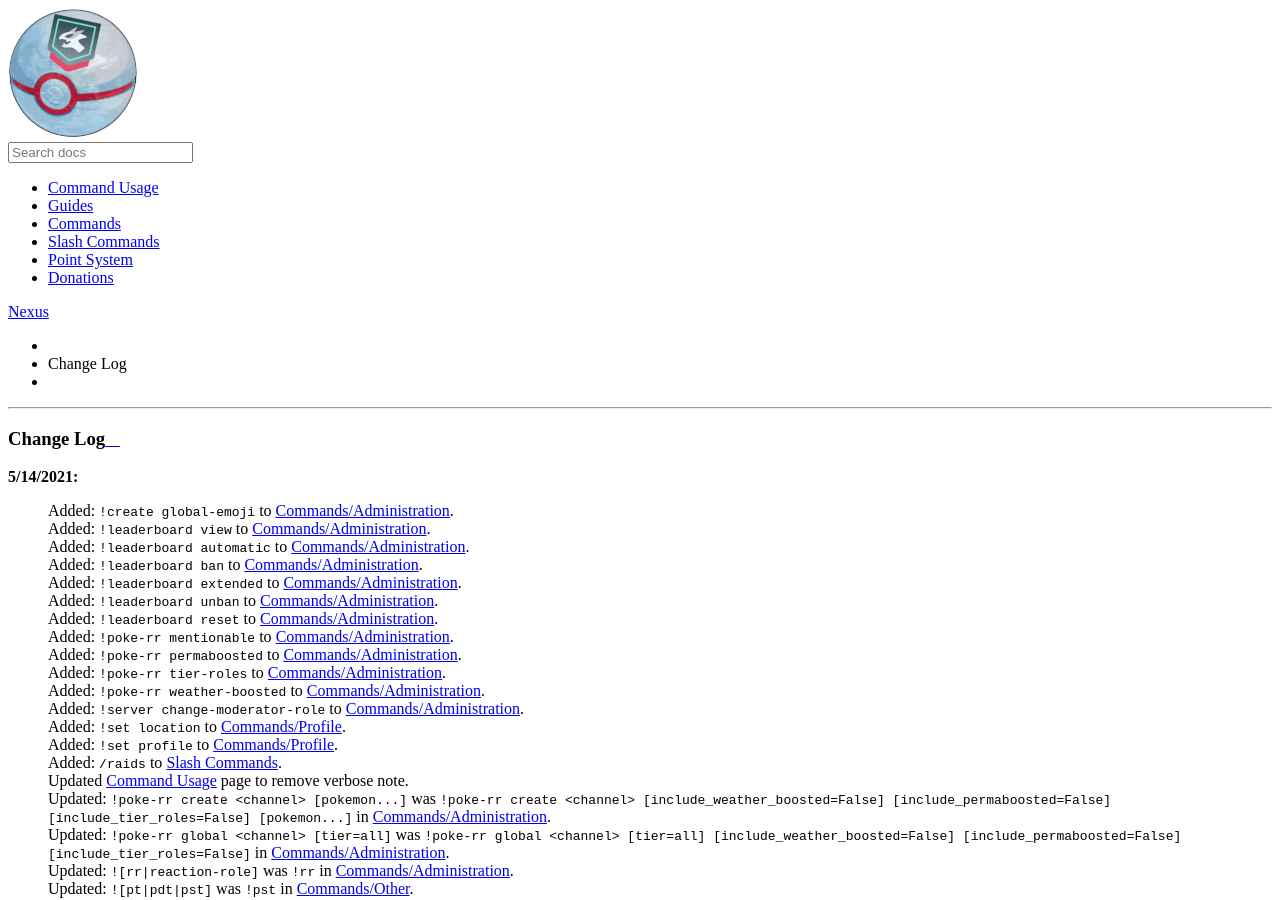
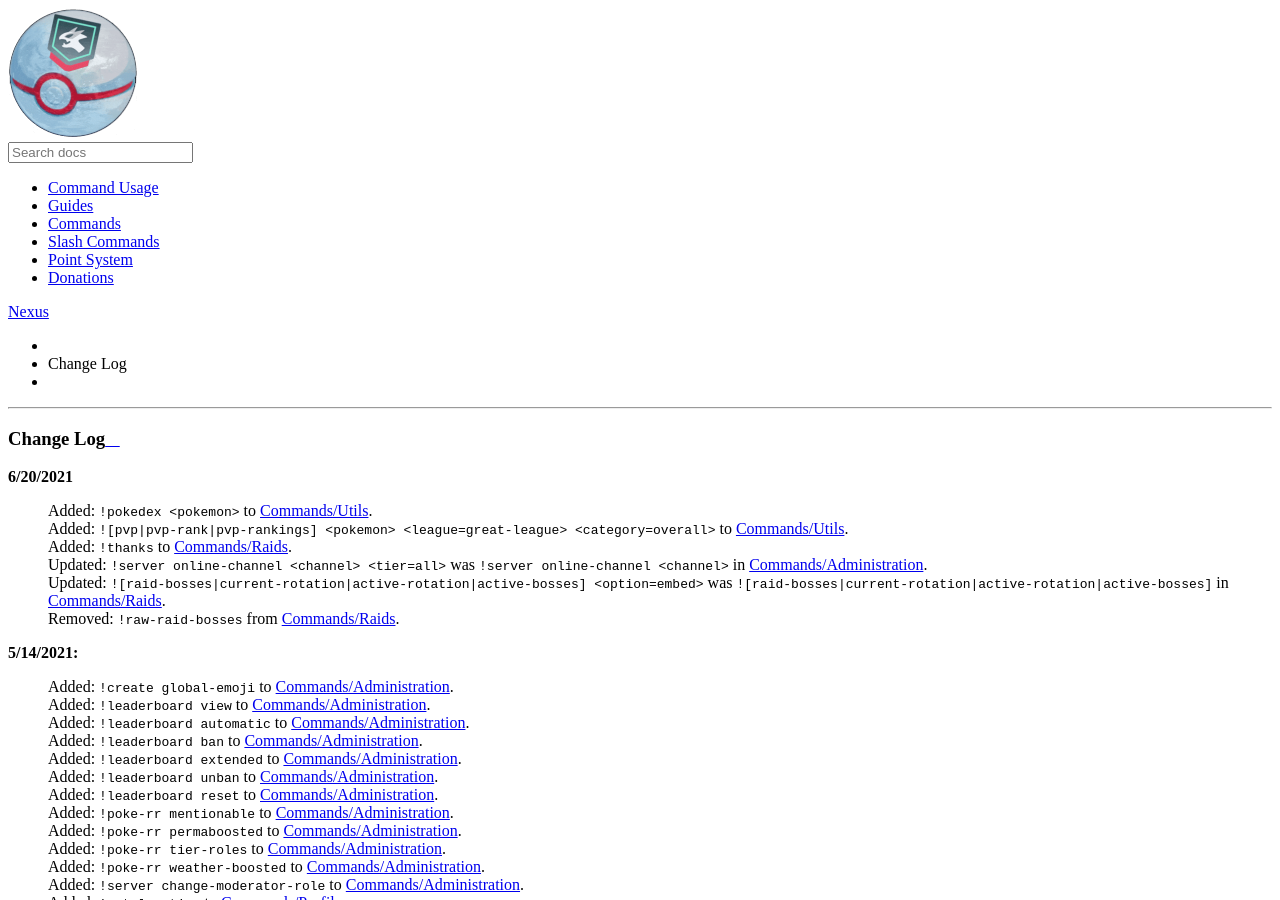
Before and after one commit to NexusRaids/nexus-docs, a Sphinx documentation site: the page built from docs/index.rst, in a window 1280 px wide and 900 px high. Built offline with Sphinx 7.4.7 and the Read the Docs theme 2.0.0, drawn with Linux system fonts in a browser that asks for light colours; formulas are drawn with MathJax 3.

Commit message:
add utils
Command changes from v1.1.0, v1.3.1 & v1.4.0

```diff
--- a/docs/commands/index.rst
+++ b/docs/commands/index.rst
@@ -8,4 +8,5 @@ Commands
    profile
    raids
    trades
+   utils
    other
--- a/docs/index.rst
+++ b/docs/index.rst
@@ -1,5 +1,15 @@
 Change Log
 ==========
+
+**6/20/2021**
+
+   Added: ``!pokedex <pokemon>`` to `Commands/Utils <commands/utils.html#pokedex>`__. |br|
+   Added: ``![pvp|pvp-rank|pvp-rankings] <pokemon> <league=great-league> <category=overall>`` to `Commands/Utils <commands/utils.html#pvp-rank>`__. |br|
+   Added: ``!thanks`` to `Commands/Raids <commands/raids.html#thanks>`__. |br|
+   Updated: ``!server online-channel <channel> <tier=all>`` was ``!server online-channel <channel>`` in `Commands/Administration <commands/administration.html#server>`__. |br|
+   Updated: ``![raid-bosses|current-rotation|active-rotation|active-bosses] <option=embed>`` was ``![raid-bosses|current-rotation|active-rotation|active-bosses]`` in `Commands/Raids <commands/raids.html#raid-bosses>`__. |br|
+   Removed: ``!raw-raid-bosses`` from `Commands/Raids <commands/raids.html>`__. |br|
+
 
 **5/14/2021:**
 
```
Also changed, not shown: docs/commands/administration.md (+5 -9 lines), docs/commands/raids.md (+13 -13 lines), docs/commands/utils.md (added, +27 -0 lines).
